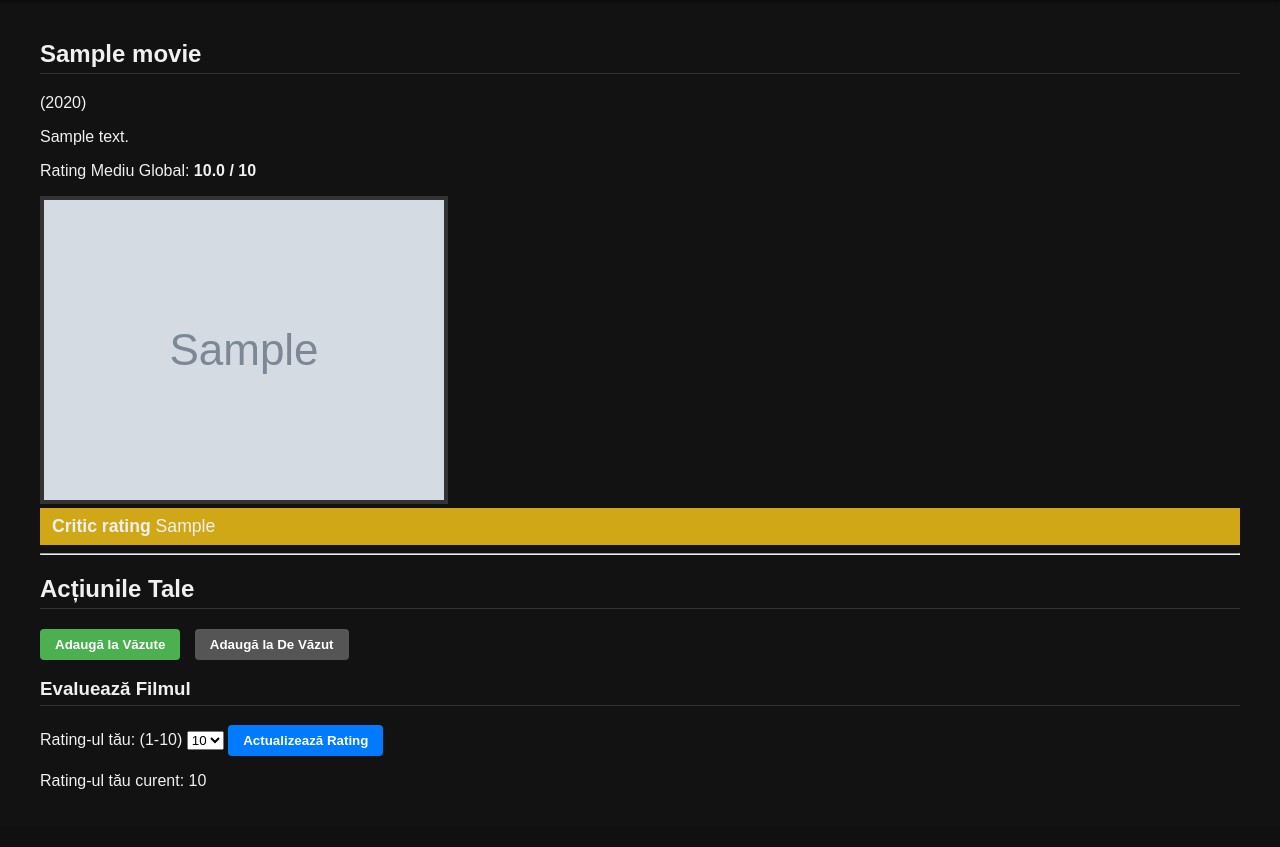
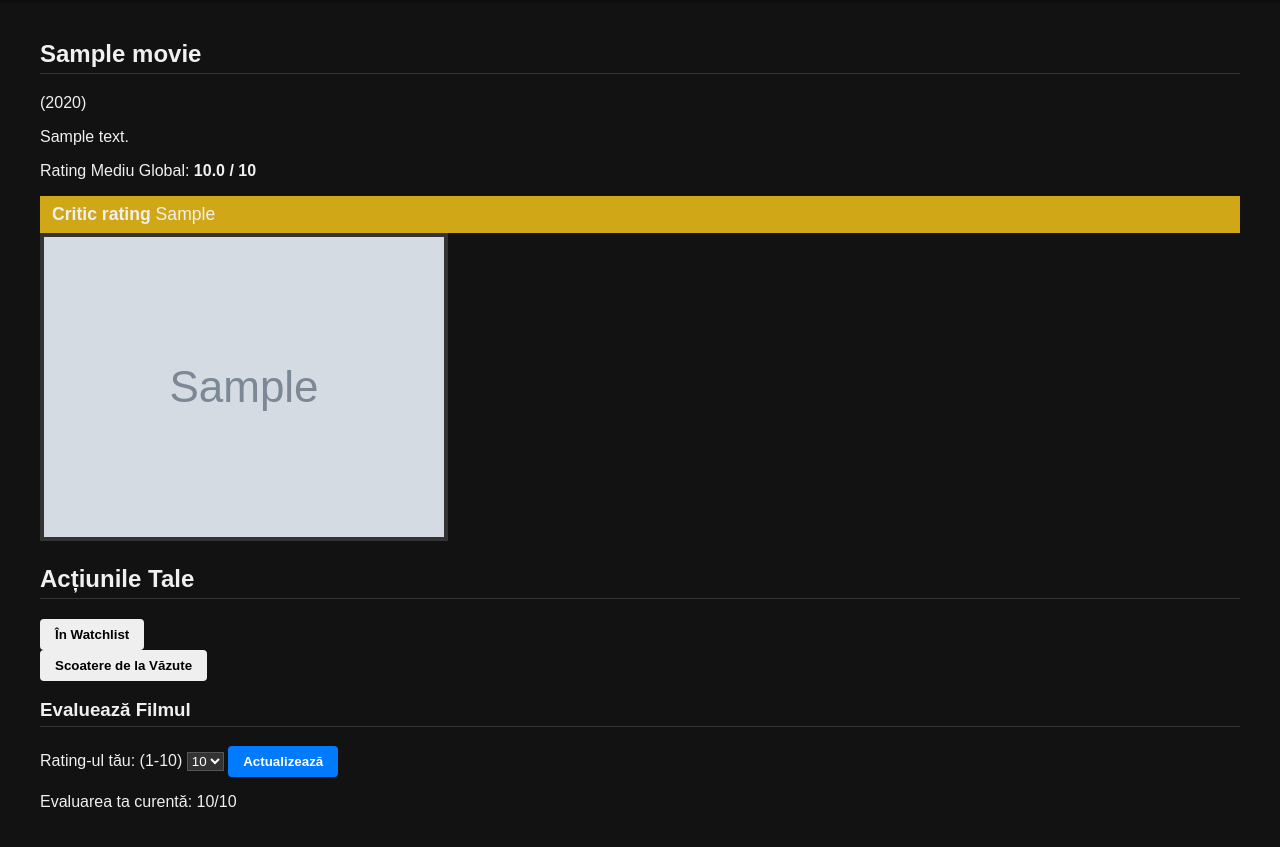
Before and after one commit to raavar/Parallax-Movie-Universe, a Flask app: page /movie/1 in a window 1280 px wide. Shown: the part 48-895 px from the top of the page. Before the commit the page ends 837 px from the top, so only its background shows below. Run offline with Flask 3, Linux system fonts and the light colour scheme; a user stored in the database is signed in; tables that the repository leaves empty hold one stand-in row (values such as "Sample post"); grey boxes marked "Sample" are stand-in pictures.

Commit message:
Added buttons for watchlist and seenlist

```diff
--- a/app/routes.py
+++ b/app/routes.py
@@ -256,57 +256,60 @@
 # ==========================================================================================
 
 # Add to seen list route
-@app.route('/add_to_seen/<int:movie_id>', methods=['POST'])
-@login_required     # Ensure user is logged in to access this route
-def add_to_seen(movie_id):
-    # Logic for adding a movie to the seen list
-
-    # Find the movie by ID
+@app.route('/toggle_seen/<int:movie_id>', methods=['POST'])
+@login_required
+def toggle_seen(movie_id):
     movie = Movie.query.get_or_404(movie_id)
 
-    # Check if the movie is already in the user's seen list
-    if SeenList.query.filter_by(user_id=current_user.id, movie_id=movie.id).first():
-        flash(f'"{movie.title}" is already in your seen list.', 'warning')
-        return redirect(request.referrer or url_for('home'))
+    seen_entry = SeenList.query.filter_by(user_id=current_user.id, movie_id=movie_id).first()
 
-    # Add the movie to the current user's seen list
-    new_entry = SeenList(user_id=current_user.id, movie_id=movie.id)
-    database.session.add(new_entry)
+    if seen_entry:
+        # Dacă este văzut, îl scoatem de la văzute
+        database.session.delete(seen_entry)
 
-    # Delete from to-watch list if it exists there
-    ToWatchList.query.filter_by(user_id=current_user.id, movie_id=movie.id).delete()
+        # ⚠️ CRITIC: Ștergem și ratingul, deoarece filmul nu mai este considerat văzut
+        Rating.query.filter_by(user_id=current_user.id, movie_id=movie_id).delete()
 
-    # Commit the changes to the database
+        flash(f'"{movie.title}" a fost scos din lista Filme Văzute și ratingul a fost șters.', 'info')
+        status = 'removed'
+    else:
+        # Dacă nu este văzut, îl adăugăm la văzute
+        new_entry = SeenList(user_id=current_user.id, movie_id=movie_id)
+        database.session.add(new_entry)
+
+        # Opțional: Ștergem din Watchlist (dacă este trecut la văzute)
+        # ToWatchList.query.filter_by(user_id=current_user.id, movie_id=movie_id).delete()
+
+        flash(f'"{movie.title}" a fost adăugat în lista Filme Văzute.', 'success')
+        status = 'added'
+
     database.session.commit()
+    return redirect(url_for('movie_details', movie_id=movie_id))
 
-    # Inform the user and redirect back
-    flash(f'Added "{movie.title}" to your seen list.', 'success')
-    return redirect(request.referrer or url_for('home'))
+# # Add to to-watch list route
+# @app.route('/add_to_watch/<int:movie_id>', methods=['POST'])
+# @login_required     # Ensure user is logged in to access this route
+# def add_to_watch(movie_id):
+#     # Logic for adding a movie to the to-watch list
 
-# Add to to-watch list route
-@app.route('/add_to_watch/<int:movie_id>', methods=['POST'])
-@login_required     # Ensure user is logged in to access this route
-def add_to_watch(movie_id):
-    # Logic for adding a movie to the to-watch list
+#     # Find the movie by ID
+#     movie = Movie.query.get_or_404(movie_id)
 
-    # Find the movie by ID
-    movie = Movie.query.get_or_404(movie_id)
+#     # Check if the movie is already in the user's to-watch list
+#     if ToWatchList.query.filter_by(user_id=current_user.id, movie_id=movie.id).first():
+#         flash(f'"{movie.title}" is already in your to-watch list.', 'warning')
+#         return redirect(request.referrer or url_for('home'))
 
-    # Check if the movie is already in the user's to-watch list
-    if ToWatchList.query.filter_by(user_id=current_user.id, movie_id=movie.id).first():
-        flash(f'"{movie.title}" is already in your to-watch list.', 'warning')
-        return redirect(request.referrer or url_for('home'))
+#     # Add the movie to the current user's to-watch list
+#     new_entry = ToWatchList(user_id=current_user.id, movie_id=movie.id)
+#     database.session.add(new_entry)
 
-    # Add the movie to the current user's to-watch list
-    new_entry = ToWatchList(user_id=current_user.id, movie_id=movie.id)
-    database.session.add(new_entry)
+#     # Commit the changes to the database
+#     database.session.commit()
 
-    # Commit the changes to the database
-    database.session.commit()
-
-    # Inform the user and redirect back
-    flash(f'Added "{movie.title}" to your to-watch list.', 'success')
-    return redirect(request.referrer or url_for('home'))
+#     # Inform the user and redirect back
+#     flash(f'Added "{movie.title}" to your to-watch list.', 'success')
+#     return redirect(request.referrer or url_for('home'))
 
 # Movie details route
 @app.route('/movie/<int:movie_id>')
@@ -316,8 +319,20 @@
     # Find the movie by ID
     movie = Movie.query.get_or_404(movie_id)
 
+    # --- 1. PRELUARE ȘI ACTUALIZARE METADATE (IMDb, Poster, ML Features) ---
+    # Presupunem că fetch_movie_data este importată și disponibilă
     if not movie.poster_url or not movie.imdb_rating:
-        data = fetch_movie_data(movie.title, movie.release_year)
+        try:
+            # ✅ CORECȚIE: Activează apelul funcției de preluare
+            # Asigură-te că funcția fetch_movie_data este importată la începutul routes.py!
+            data = fetch_movie_data(movie.title, movie.release_year)
+            # data = None # Șterge această linie!
+
+        except NameError:
+            # Dacă funcția nu este importată/definită, tratează-o ca None pentru a preveni crash-ul
+            data = None
+            current_app.logger.warning("fetch_movie_data nu este disponibilă; metadatele nu pot fi preluate.")
+
         if data:
             # Update only what is missing or new
             if data['poster']:
@@ -326,14 +341,15 @@
                 movie.imdb_rating = data['rating']
 
             # Save new ML features
-            if data['rated']: movie.rated = data['rated']
-            if data['runtime']: movie.runtime_minutes = data['runtime']
-            if data['metascore']: movie.meta_score = data['metascore']
-            if data['imdb_votes']: movie.imdb_votes = data['imdb_votes']
-            if data['box_office']: movie.box_office = data['box_office']
+            if data.get('rated'): movie.rated = data['rated']
+            if data.get('runtime'): movie.runtime_minutes = data['runtime']
+            if data.get('metascore'): movie.meta_score = data['metascore']
+            if data.get('imdb_votes'): movie.imdb_votes = data['imdb_votes']
+            if data.get('box_office'): movie.box_office = data['box_office']
 
             database.session.commit()
 
+    # --- 2. PRELUARE RATING-URI GLOBALE ---
     # Fetch ratings for the movie
     ratings = Rating.query.filter_by(movie_id=movie.id).all()
 
@@ -342,10 +358,27 @@
     if ratings:
         avg_rating = sum(rating.score for rating in ratings) / len(ratings)
 
-    # Calculate the user rating
-    user_rating = None
+    # --- 3. PRELUARE STAREA UTILIZATORULUI ---
+    is_in_watchlist = False
+    is_seen = False
+    user_rating_score = None
+    user_rating_obj = None
+
     if current_user.is_authenticated:
-        user_rating = Rating.query.filter_by(user_id=current_user.id, movie_id=movie.id).first()
+        # A. Rating-ul utilizatorului
+        user_rating_obj = Rating.query.filter_by(user_id=current_user.id, movie_id=movie.id).first()
+        if user_rating_obj:
+            user_rating_score = user_rating_obj.score
+            is_seen = True # Marcat automat ca văzut dacă există rating
+
+        # B. SeenList (Verificăm SeenList doar dacă nu are rating, pentru flexibilitate)
+        elif SeenList.query.filter_by(user_id=current_user.id, movie_id=movie.id).first():
+             is_seen = True # Marcat ca văzut (fără rating)
+
+        # C. Watchlist
+        if ToWatchList.query.filter_by(user_id=current_user.id, movie_id=movie.id).first():
+            is_in_watchlist = True
+
 
     # Render the movie details template
     return render_template('movie_details.html',
@@ -353,7 +386,12 @@
                            movie=movie,
                            ratings=ratings,
                            avg_rating=avg_rating,
-                           user_rating=user_rating)
+
+                           # Variabilele de stare NOU trimise către Frontend
+                           is_in_watchlist=is_in_watchlist,
+                           is_seen=is_seen,
+                           user_rating=user_rating_score # Trimitem doar scorul
+                          )
 
 # Rate movie route
 @app.route('/rate_movie/<int:movie_id>', methods=['POST'])
@@ -402,7 +440,7 @@
         database.session.add(new_seen_entry)
 
         # Opțional: șterge-l din ToWatchList dacă a fost adăugat
-        ToWatchList.query.filter_by(user_id=current_user.id, movie_id=movie_id).delete()
+        # ToWatchList.query.filter_by(user_id=current_user.id, movie_id=movie_id).delete()
 
     # Commit final al tuturor schimbărilor (rating, seenlist, towatchlist)
     database.session.commit()
@@ -624,3 +662,30 @@
     return render_template('seen_list.html',
                            title='Filme Văzute și Evaluările Mele',
                            seen_movies=seen_movies_data)
+
+@app.route('/toggle_watchlist/<int:movie_id>', methods=['POST'])
+@login_required
+def toggle_watchlist(movie_id):
+    movie = Movie.query.get_or_404(movie_id)
+
+    entry = ToWatchList.query.filter_by(user_id=current_user.id, movie_id=movie.id).first()
+
+    if entry:
+        # Dacă există, șterge-o (Remove from Watchlist)
+        database.session.delete(entry)
+        flash(f'"{movie.title}" a fost eliminat din lista De Vizionare.', 'info')
+        status = 'removed'
+    else:
+        # Dacă nu există, adaugă-o (Add to Watchlist)
+        new_entry = ToWatchList(user_id=current_user.id, movie_id=movie.id)
+        database.session.add(new_entry)
+
+        # Opțional: Șterge-o din SeenList/Rating dacă utilizatorul o adaugă în Watchlist
+        # (Această logică poate fi controversată, deocamdată o lăsăm simplă)
+
+        flash(f'"{movie.title}" a fost adăugat în lista De Vizionare.', 'success')
+        status = 'added'
+
+    database.session.commit()
+    # Redirectarea înapoi la pagina de detalii
+    return redirect(url_for('movie_details', movie_id=movie_id))
--- a/app/templates/movie_details.html
+++ b/app/templates/movie_details.html
@@ -12,58 +12,101 @@
             <p>Rating Mediu Global: <strong>{{ "%.1f" | format(avg_rating) }} / 10</strong></p>
         {% endif %}
 
-        {% if movie.poster_url %}
-            <img src="{{ movie.poster_url }}" alt="Poster {{ movie.title }}" class="img-fluid rounded shadow poster-image">
-        {% else %}
-            {# Fallback image if no poster found #}
-            <div class="placeholder-poster p-5 bg-secondary text-white rounded">
-                <i></i>
-                <p>No Image</p>
-            </div>
-        {% endif %}
-
         {% if movie.imdb_rating %}
             <div class="badge text-dark" style="background-color: #d0a817; font-size: 1.1em; padding: 8px 12px;">
                 <strong>Critic rating</strong> {{ movie.imdb_rating }}
             </div>
         {% endif %}
-    </article>
 
+        <div class="row mt-4">
+            <div class="col-md-4">
+                {% if movie.poster_url %}
+                    <img src="{{ movie.poster_url }}" alt="Poster {{ movie.title }}" class="img-fluid rounded shadow poster-image">
+                {% else %}
+                    {# Fallback image if no poster found #}
+                    <div class="placeholder-poster p-5 bg-secondary text-white rounded text-center">
+                        <i class="fas fa-image fa-3x"></i>
+                        <p class="mt-2">No Image</p>
+                    </div>
+                {% endif %}
+            </div>
+
+            <div class="col-md-8">
                 {% if current_user.is_authenticated %}
-            <hr>
-            <h2>Acțiunile Tale</h2>
+                    <h2 class="mt-0">Acțiunile Tale</h2>
 
-            <div class="user-actions">
-                {# ACȚIUNE 1: Liste #}
-                <form method="POST" action="{{ url_for('add_to_seen', movie_id=movie.id) }}" style="display:inline;">
-                    <button type="submit" class="btn btn-primary">Adaugă la Văzute</button>
-                </form>
-                <form method="POST" action="{{ url_for('add_to_watch', movie_id=movie.id) }}" style="display:inline;">
-                    <button type="submit" class="btn btn-secondary">Adaugă la De Văzut</button>
+                    <div class="user-actions-panel d-flex flex-column align-items-start">
+
+                        {# 1. BUTON WATCHLIST (Yellow/Accent) - Nu necesită modificări #}
+                        <form method="POST" action="{{ url_for('toggle_watchlist', movie_id=movie.id) }}" class="mb-3 w-100">
+                            <button type="submit"
+                                    class="btn btn-lg w-100 text-dark {% if is_in_watchlist %}btn-warning-checked{% else %}btn-warning{% endif %}">
+                                <div class="d-flex justify-content-between align-items-center px-2">
+                                    <span>
+                                        {% if is_in_watchlist %}
+                                            <i class="fas fa-check"></i> În Watchlist
+                                        {% else %}
+                                            <i class="fas fa-plus"></i> Adaugă în Watchlist
+                                        {% endif %}
+                                    </span>
+                                </div>
+                            </button>
                         </form>
 
-                {# ACȚIUNE 2: Rating #}
-                <div class="rating-form">
+                        {# 2. BUTON FILME VĂZUTE (Toggle) - Folosim ruta toggle_seen #}
+                        <form method="POST" action="{{ url_for('toggle_seen', movie_id=movie.id) }}" class="w-100 mb-3">
+                            <button type="submit"
+                                    class="btn btn-lg w-100 {% if is_seen %}btn-info{% else %}btn-outline-secondary{% endif %}">
+                                <i class="fas fa-eye"></i>
+                                {% if is_seen %}
+                                    Scoatere de la Văzute
+                                {% else %}
+                                    Marcare ca Văzut
+                                {% endif %}
+                            </button>
+                        </form>
+                        {# NU MAI E NEVOIE de codul vechi cu if/else pentru is_seen #}
+
+                    </div>
+
+                    {# 3. SECȚIUNE RATING (Vizibilă permanent) - Scoatem if is_seen #}
+                    <div id="ratingSection" class="mt-4 p-3 border rounded w-100">
                          <h3>Evaluează Filmul</h3>
+
+                         {% if not is_seen %}
+                             <p class="alert alert-warning small">
+                                Evaluarea filmului îl va marca automat ca **Văzut** și, dacă este cazul, îl va scoate din Watchlist.
+                             </p>
+                         {% endif %}
+
                         <form method="POST" action="{{ url_for('rate_movie', movie_id=movie.id) }}">
                             <label for="score">Rating-ul tău: (1-10)</label>
-                        <select name="score" id="score" required>
+                            <select name="score" id="score" class="form-select mb-2" required>
                                 {% for i in range(1, 11) %}
                                     <option value="{{ i }}"
-                                    {% if user_rating and user_rating.score == i %}selected{% endif %}>
+                                        {% if user_rating and user_rating == i %}selected{% endif %}>
                                         {{ i }}
                                     </option>
                                 {% endfor %}
                             </select>
-                        <button type="submit" class="btn btn-success">
-                            {{ 'Actualizează' if user_rating else 'Trimite' }} Rating
+                            <button type="submit" class="btn btn-success w-100">
+                                {{ 'Actualizează' if user_rating else 'Trimite Rating' }}
                             </button>
                         </form>
+
                         {% if user_rating %}
-                        <p class="current-rating">Rating-ul tău curent: {{ user_rating.score }}</p>
+                            <p class="current-rating mt-2">Evaluarea ta curentă: {{ user_rating }}/10</p>
+                        {% elif is_seen %}
+                            <p class="current-rating mt-2 text-muted">Marchezi filmul ca văzut, dar nu ai oferit rating.</p>
                         {% endif %}
                     </div>
+
+                {% else %}
+                    <p class="alert alert-warning">Vă rugăm să vă autentificați pentru a adăuga filme în liste și pentru a oferi rating-uri.</p>
+                {% endif %}
             </div>
-        {% endif %}
+
+        </div>
+
     </article>
 {% endblock %}
```
Lines whose indentation alone changed are shown as unchanged.
